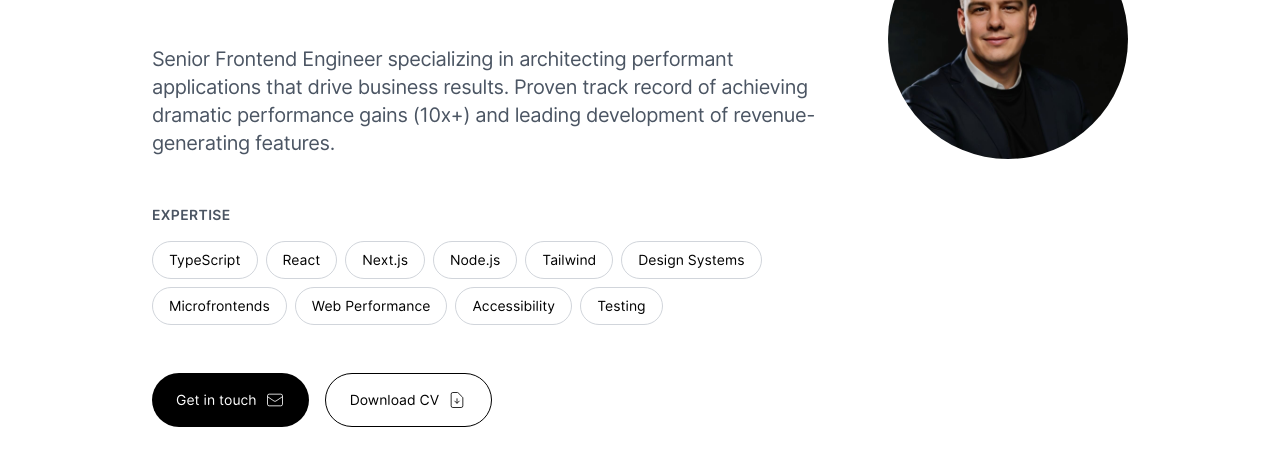
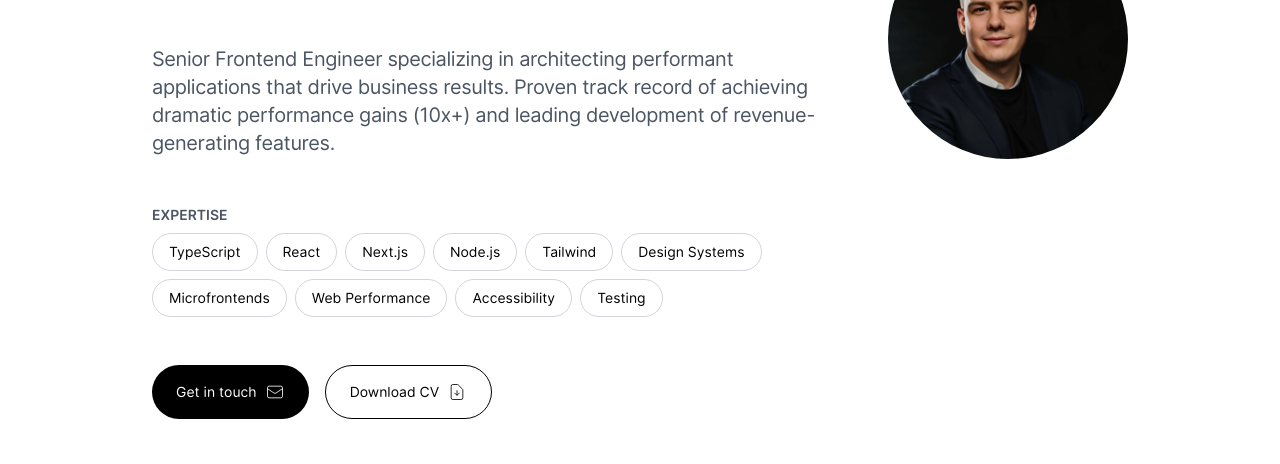
Before and after one commit to MrFlashAccount/website, an Astro site: page / in a window 1280 px wide. Shown: the part 177-641 px from the top of the page. Built offline with nearby package versions, Linux system fonts and the light colour scheme; Astro itself is replaced by a stand-in of ours.

Commit message:
small fix

```diff
--- a/src/pages/index.astro
+++ b/src/pages/index.astro
@@ -129,8 +129,8 @@ const skills = [
 				revenue-generating features.
 			</p>
 
-			<div class="col-span-2 space-y-4 lg:col-span-1">
-				<h2 class="font-semibold tracking-wide">EXPERTISE</h2>
+			<div class="col-span-2 lg:col-span-1">
+				<h2 class="mb-2 font-semibold">EXPERTISE</h2>
 				<div class="flex flex-wrap gap-2">
 					{
 						skills.map((skill) => (
```
